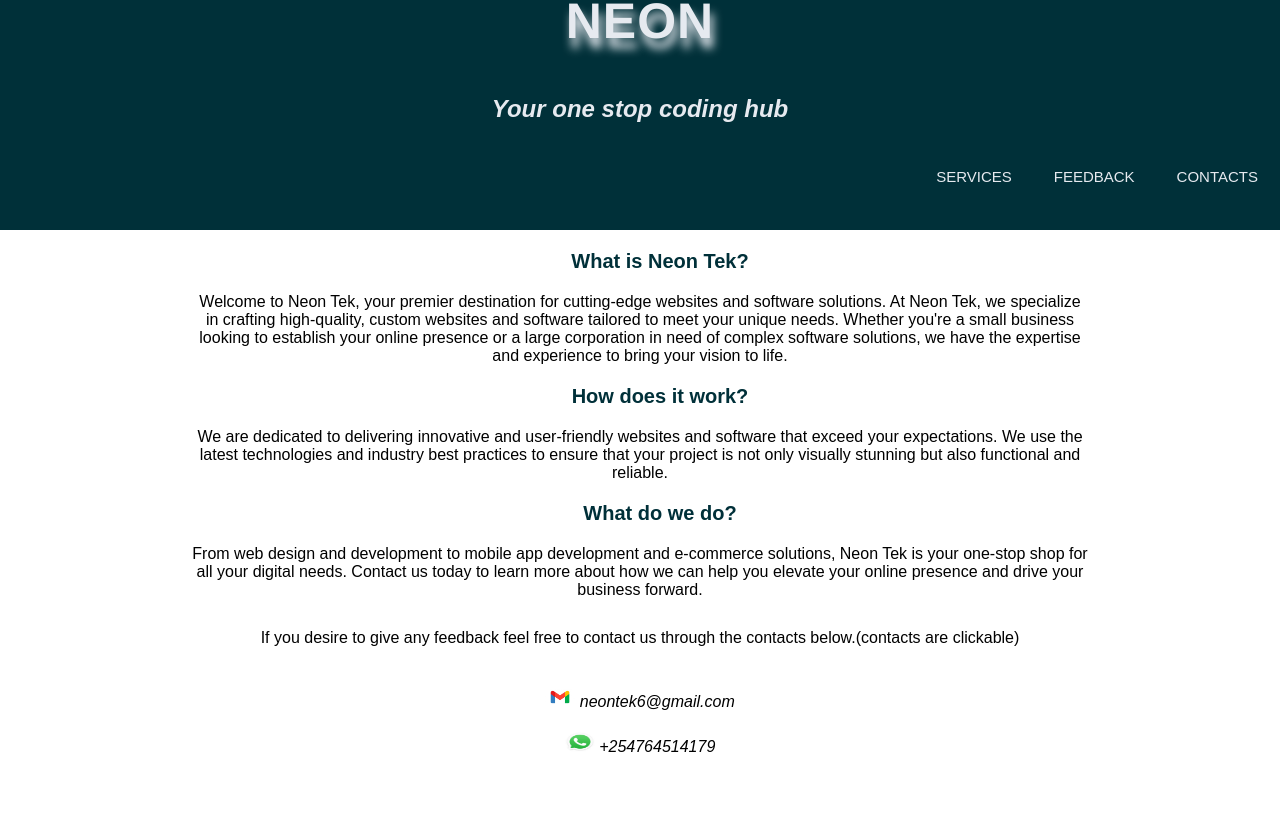
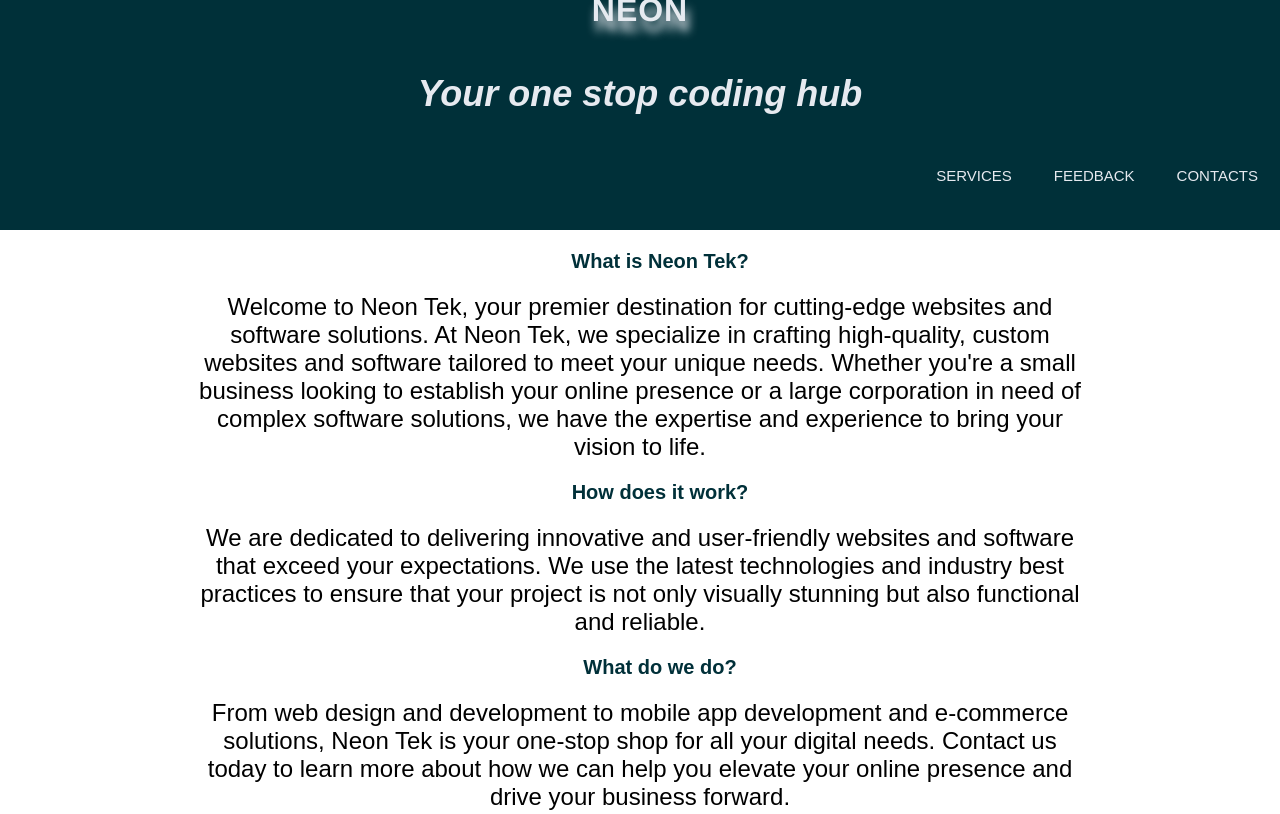
Before and after one commit to NeonTek/webpage, a plain HTML site: page index.html in a window 1280 px wide. Shown: the top 814 px of the page. Drawn offline with Linux system fonts and the light colour scheme.

Commit message:
Update styles.css

```diff
--- a/styles.css
+++ b/styles.css
@@ -211,6 +211,14 @@ img {
     width: 30vw;
   }
 }
+@media (min-width: 1000px) {
+  body {
+    font-size: 1.5rem;
+  }
+  .title {
+    font-size: 2rem;
+  }
+}
 @media (max-width: 600px){
   .nav-link {
     font-size: 15px;
```
